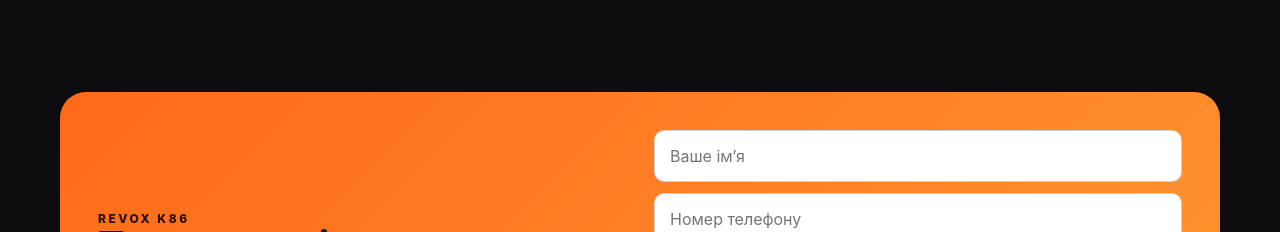
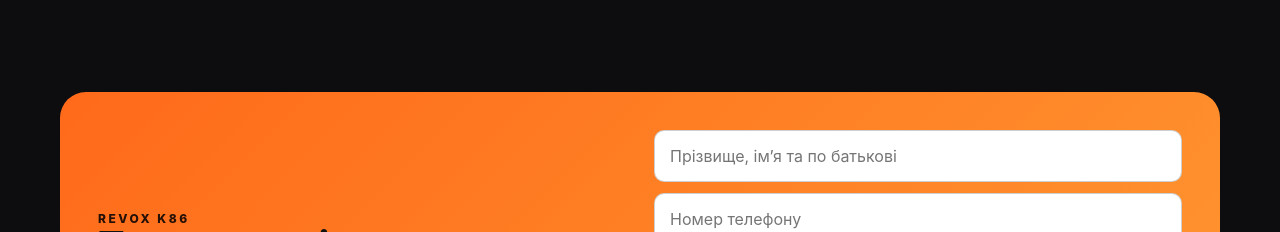
Before and after one commit to okseniuknick/revox-store, a plain HTML site: page index.html in a window 1280 px wide. Shown: the part 2020-2252 px from the top of the page. Drawn offline with Linux system fonts and the light colour scheme.

Commit message:
Update index.html

```diff
--- a/index.html
+++ b/index.html
@@ -23,7 +23,7 @@
 <section><div class="eyebrow">Створений для руху</div><h2 class="section-title">Менше дротів. Більше свободи.</h2><p class="section-lead">Практичні функції в одному корпусі — бери із собою та залишайся на зв’язку.</p>
 <div class="features"><article class="feature"><div class="ico">🔋</div><h3>Великий запас</h3><p>Заявлена ємність 60 000 мА·год для підзаряджання сумісних гаджетів у дорозі та вдома.</p></article><article class="feature"><div class="ico">⚡</div><h3>Швидке заряджання</h3><p>Підтримка вихідної потужності до 22,5 Вт для сумісних пристроїв.</p></article><article class="feature"><div class="ico">🔌</div><h3>Кабелі в корпусі</h3><p>Вбудовані кабелі допомагають не шукати окремий дріт у сумці.</p></article><article class="feature"><div class="ico">💡</div><h3>LED-ліхтарик</h3><p>Додаткове світло в темряві, у наметі або під час відключення електроенергії.</p></article><article class="feature"><div class="ico">📟</div><h3>LED-дисплей</h3><p>Індикація рівня заряду, щоб контролювати запас енергії.</p></article><article class="feature"><div class="ico">🧡</div><h3>Зручна ручка</h3><p>Помаранчева ручка для перенесення та зручного розміщення.</p></article></div></section>
 <section class="split"><div><img src="https://otd.com.ua/img/904679/1?v=1sgdn4s&w=800" alt="Повербанк K86 з увімкненим ліхтарем на природі"></div><div><div class="eyebrow">Технічні деталі</div><h2 class="section-title">Характеристики</h2><table class="specs"><tr><td>Модель</td><td>K86</td></tr><tr><td>Заявлена ємність</td><td>60 000 мА·год</td></tr><tr><td>Максимальна потужність</td><td>22,5 Вт</td></tr><tr><td>Кабелі</td><td>Вбудовані</td></tr><tr><td>Підключення</td><td>USB та додаткові роз'єми</td></tr><tr><td>Додатково</td><td>LED-дисплей, ліхтарик, ручка</td></tr><tr><td>Колір</td><td>Чорний / помаранчевий</td></tr></table><p class="fine">Ємність і потужність наведені за маркуванням та описом постачальника. Фактичні параметри залежать від умов використання та сумісності пристрою.</p></div></section>
-<section id="order"><div class="order"><div><div class="eyebrow" style="color:#241006">REVOX K86</div><h2>Твоя енергія.<br>Твій темп.</h2><p>Залиш заявку — і ми зв’яжемося з тобою для підтвердження замовлення.</p><b style="font-size:30px">2 399 ₴</b></div><form class="form" id="orderForm"><input required name="name" placeholder="Ваше ім’я"><input required name="phone" type="tel" placeholder="Номер телефону"><input required name="quantity" type="number" min="1" max="20" value="1" placeholder="Кількість"><input required name="city" placeholder="Адреса доставки: місто та відділення Нової пошти"><button class="btn" type="submit">ОФОРМИТИ ЗАЯВКУ</button><div class="fine">Натискаючи кнопку, ви погоджуєтесь на обробку контактних даних для зв’язку щодо замовлення. Після надсилання заявки ми отримаємо її в Telegram та зв’яжемося для підтвердження.</div><div id="status" aria-live="polite"></div></form></div></section>
+<section id="order"><div class="order"><div><div class="eyebrow" style="color:#241006">REVOX K86</div><h2>Твоя енергія.<br>Твій темп.</h2><p>Залиш заявку — і ми зв’яжемося з тобою для підтвердження замовлення.</p><b style="font-size:30px">2 399 ₴</b></div><form class="form" id="orderForm"><input required name="name" placeholder="Прізвище, ім’я та по батькові"><input required name="phone" type="tel" placeholder="Номер телефону"><input required name="quantity" type="number" min="1" max="20" value="1" placeholder="Кількість"><input required name="city" placeholder="Адреса доставки: місто та відділення Нової пошти"><button class="btn" type="submit">ОФОРМИТИ ЗАЯВКУ</button><div class="fine">Натискаючи кнопку, ви погоджуєтесь на обробку контактних даних для зв’язку щодо замовлення. Після надсилання заявки ми отримаємо її в Telegram та зв’яжемося для підтвердження.</div><div id="status" aria-live="polite"></div></form></div></section>
 <section><div class="eyebrow">Питання та відповіді</div><h2 class="section-title">Перед замовленням</h2><div class="faq"><details><summary>Чи є вбудовані кабелі?</summary><p>Так, згідно з описом товару, кабелі вбудовані в корпус. Також є USB-роз’єми.</p></details><details><summary>Чи підтримує швидку зарядку?</summary><p>Заявлена максимальна потужність — до 22,5 Вт. Швидкість залежить від сумісності смартфона та кабелю.</p></details><details><summary>Чи є ліхтарик?</summary><p>Так, у пристрої передбачений LED-ліхтар.</p></details><details><summary>Як відбувається доставка?</summary><p>На сторінці постачальника вказані Нова пошта та Укрпошта. Умови й строки потрібно підтвердити перед запуском продажів.</p></details></div></section>
 </main>
 <footer class="wrap footer"><b class="logo">REVO<span style="color:var(--orange)">X</span></b><span>© 2026 REVOX. Усі права захищені.</span><span>POWER YOUR DAY.</span></footer>
```
